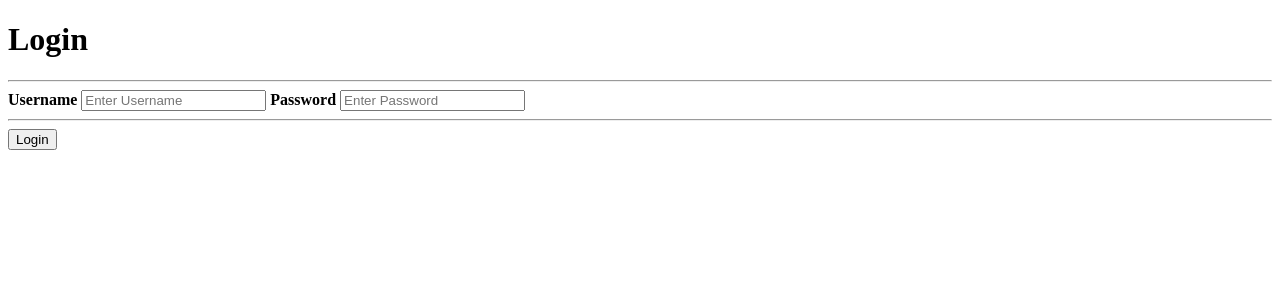
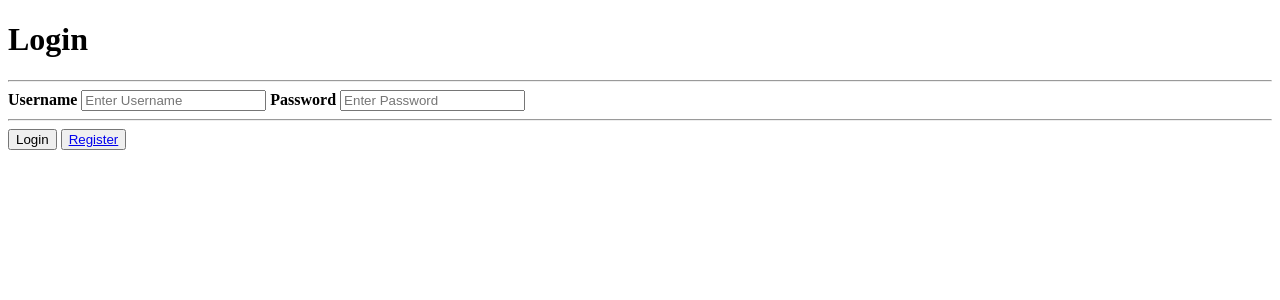
Before and after one commit to krish1010/flask-agile-app, a Flask app: page /users/login in a window 1280 px wide. Shown: the top 300 px of the page. Run offline with Flask 2, Linux system fonts and the light colour scheme.

Commit message:
added register redirect

```diff
--- a/templates/login.html
+++ b/templates/login.html
@@ -22,6 +22,7 @@
     <button type="submit" class="registerbtn">Login</button>
     </div>
 </form>
+<button><a href="{{ url_for('users.register_user') }}">Register</a></button>
 {% with messages = get_flashed_messages() %}
     {% if messages %}
         <ul class=flashes>
```
